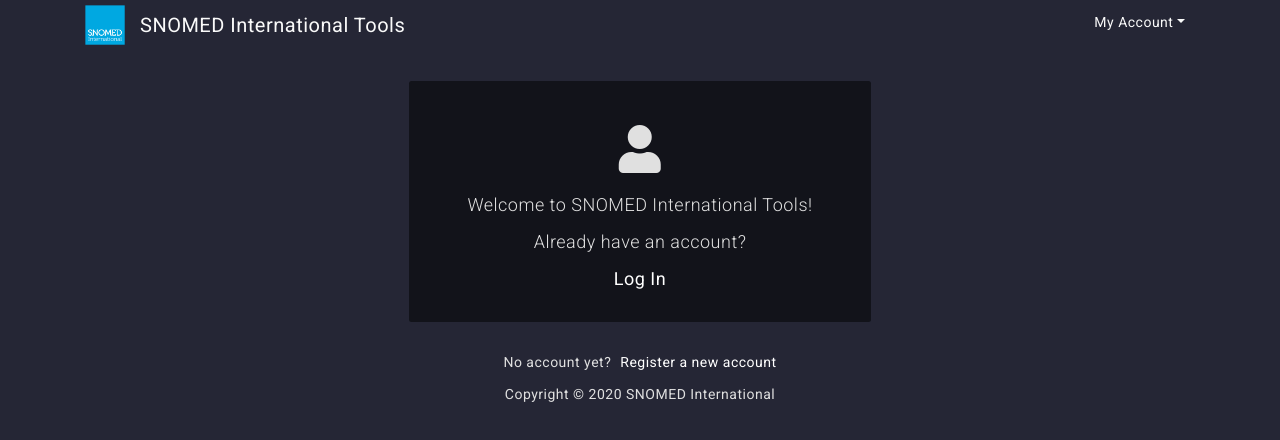
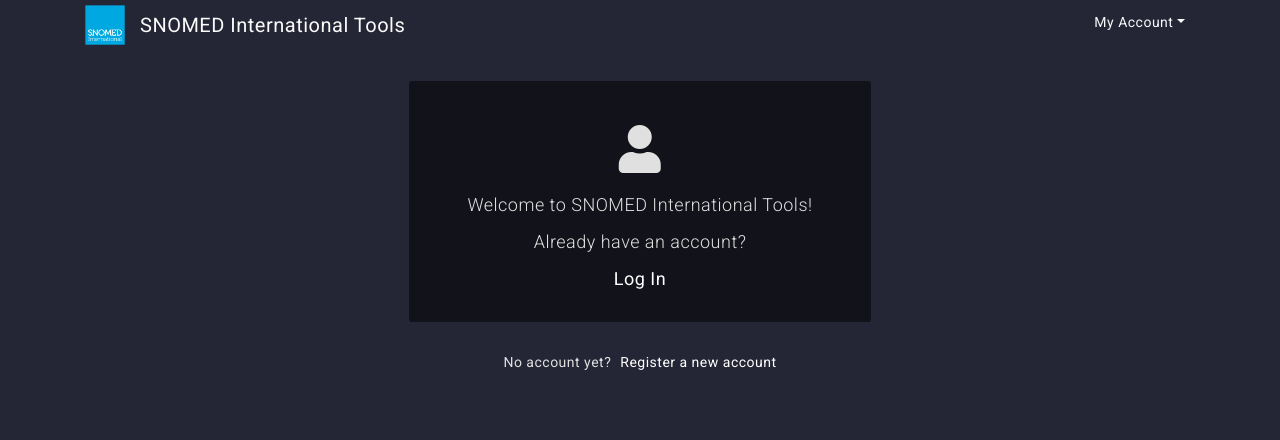
Before and after one commit to IHTSDO/identity-management-service, an Angular app in the folder identity-ui/: page / in a window 1280 px wide. Shown: the top 440 px of the page. Built offline with nearby package versions, Linux system fonts and the light colour scheme; no server answers.

Commit message:
MAINT-1184 Portable copyright year resolution using server date.

```diff
--- a/identity-ui/src/app/app.component.html
+++ b/identity-ui/src/app/app.component.html
@@ -6,4 +6,4 @@
 
 <div class="mb-5"></div>
 <router-outlet></router-outlet>
-<p class="copyright text-center mt-3">Copyright © 2020 SNOMED International</p>
+<p class="copyright text-center mt-3" style="display: none;">Copyright © <span class="copyright-year"></span> SNOMED International</p>
--- a/identity-ui/src/index.html
+++ b/identity-ui/src/index.html
@@ -13,4 +13,12 @@
 <body id="main-body">
 <app-root></app-root>
 </body>
+<script>
+<!-- Portable copyright year resolution using server date -->
+$.ajax({ type: 'HEAD', url:'/', success: function(data, textStatus, response){
+  var year = new Date(response.getResponseHeader('Date')).getFullYear();
+  $('.copyright-year').text(year);
+  $('.copyright').show();
+}});
+</script>
 </html>
```
